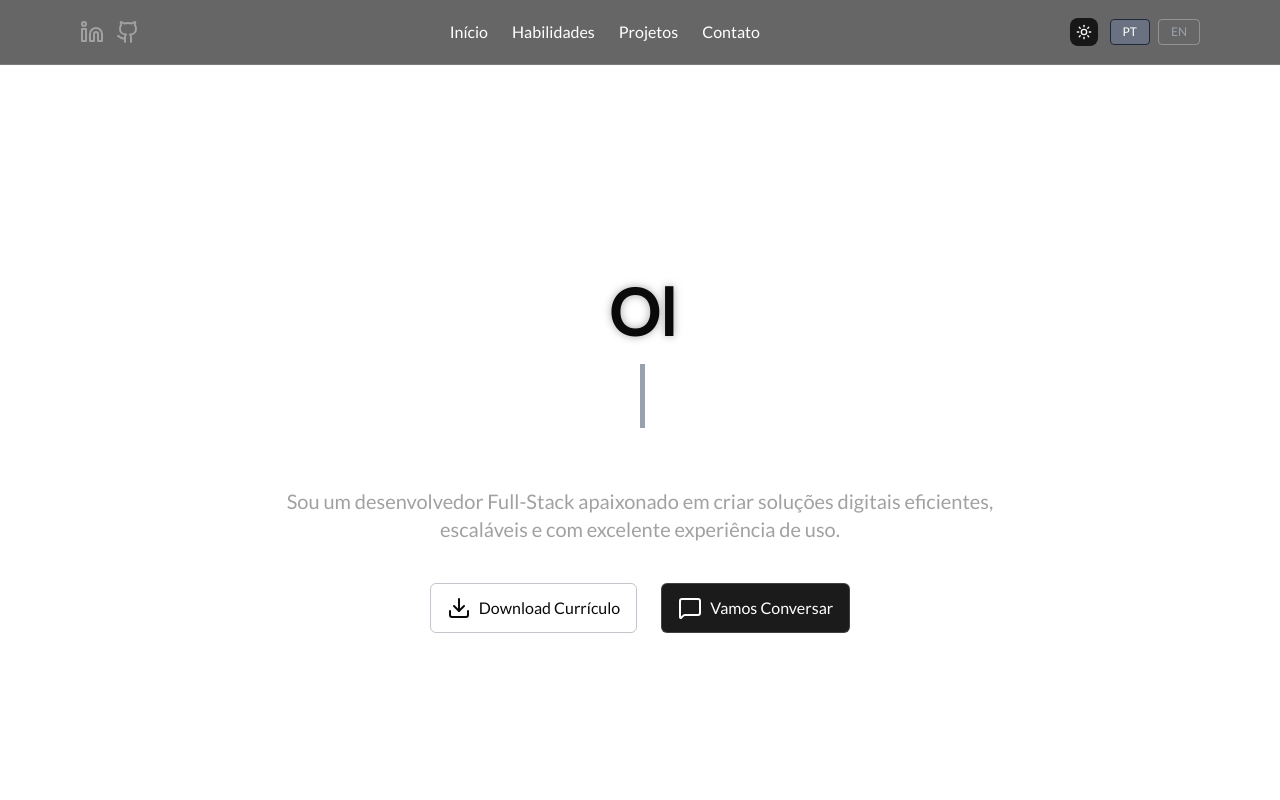
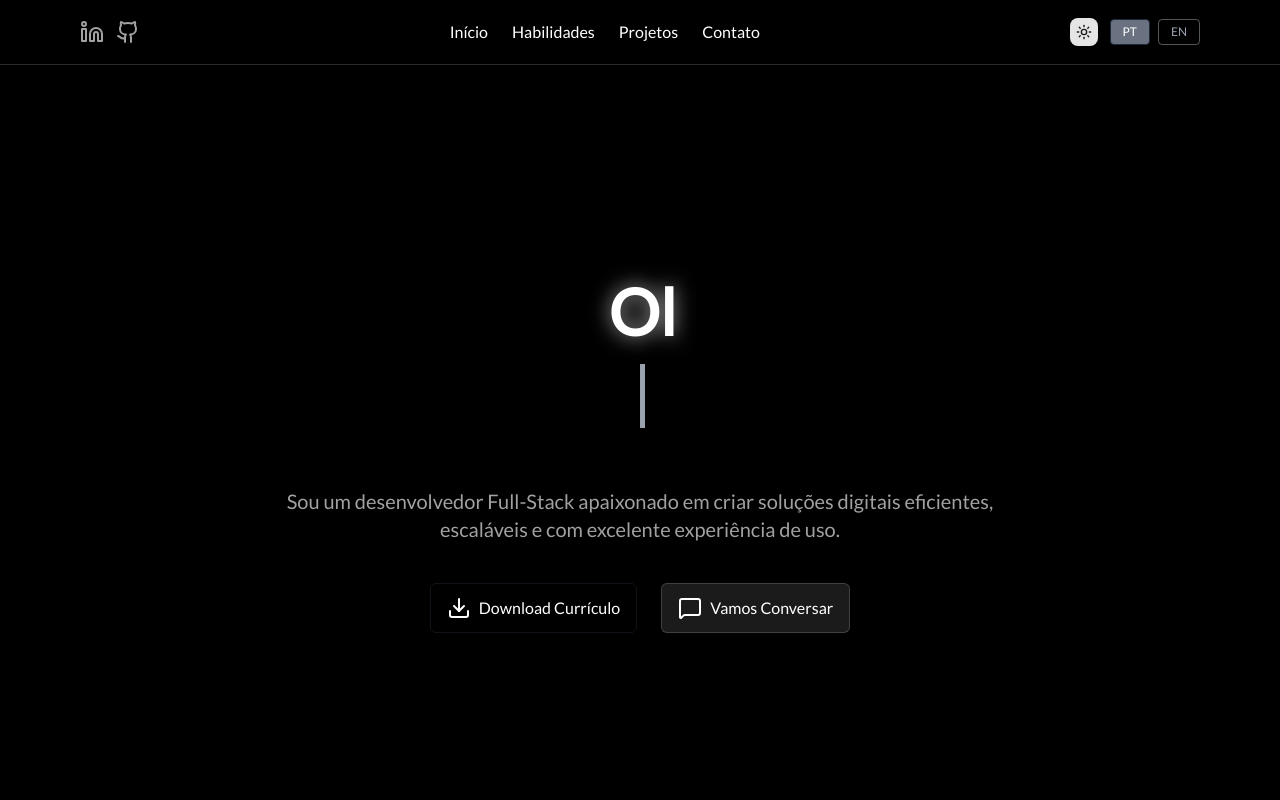
Before and after one commit to DeangellesES/projeto-portifolio, a Next.js app: page / in a window 1280 px wide. Shown: the top 800 px of the page. Built offline with nearby package versions, Linux system fonts and the light colour scheme.

Commit message:
portifolio

```diff
--- a/app/globals.css
+++ b/app/globals.css
@@ -226,7 +226,7 @@ html {
     @apply border-border outline-ring/50;
   }
   body {
-    @apply bg-background text-foreground;
+    @apply bg-black text-white;
   }
 }
 
--- a/app/layout.tsx
+++ b/app/layout.tsx
@@ -32,8 +32,8 @@ export default function RootLayout({
       ><SplashCursor />
         <ThemeProvider
           attribute="class"
-          defaultTheme="system"
-          enableSystem
+          defaultTheme="dark"
+          enableSystem={false}
           disableTransitionOnChange
         >
           {children}
```
